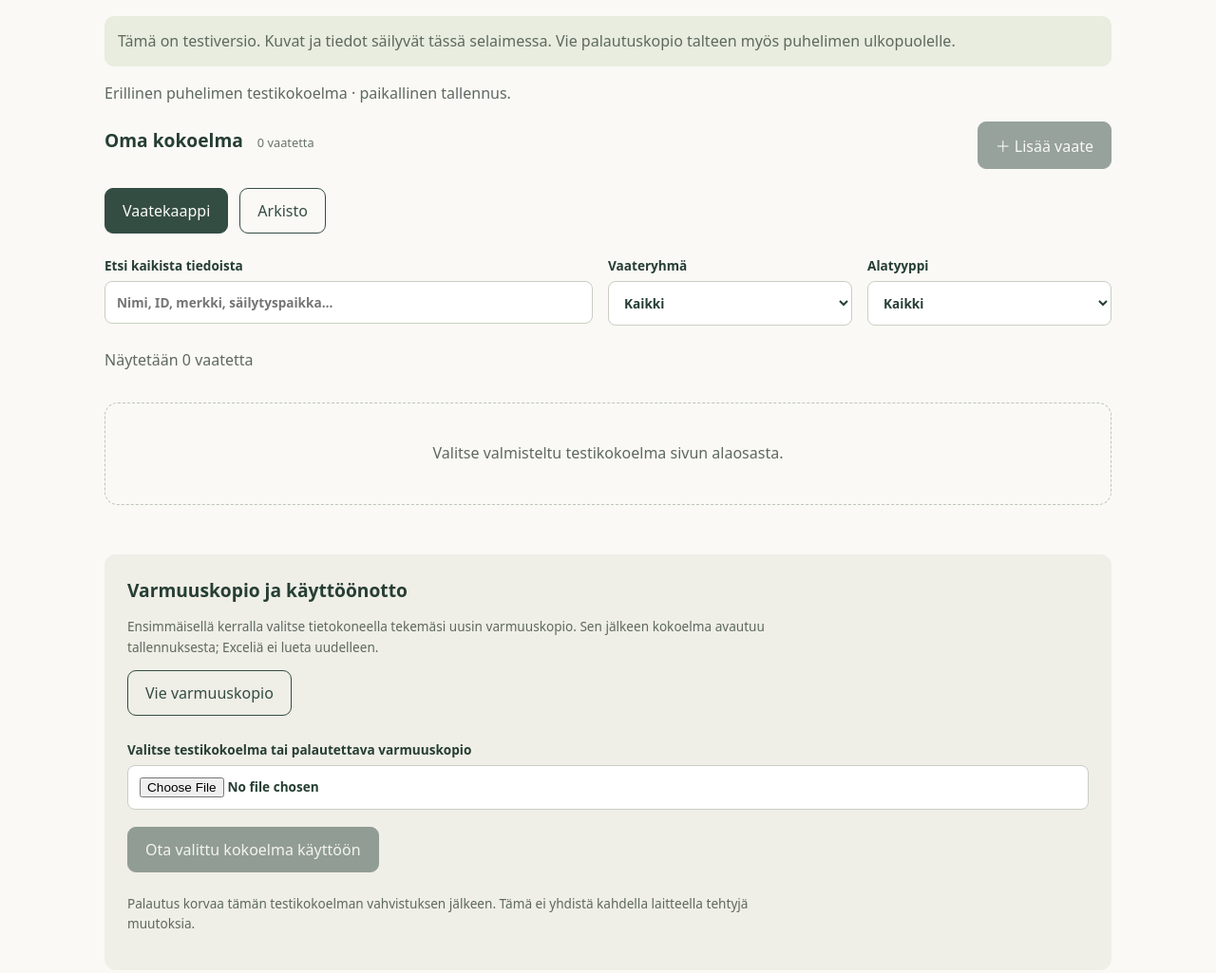
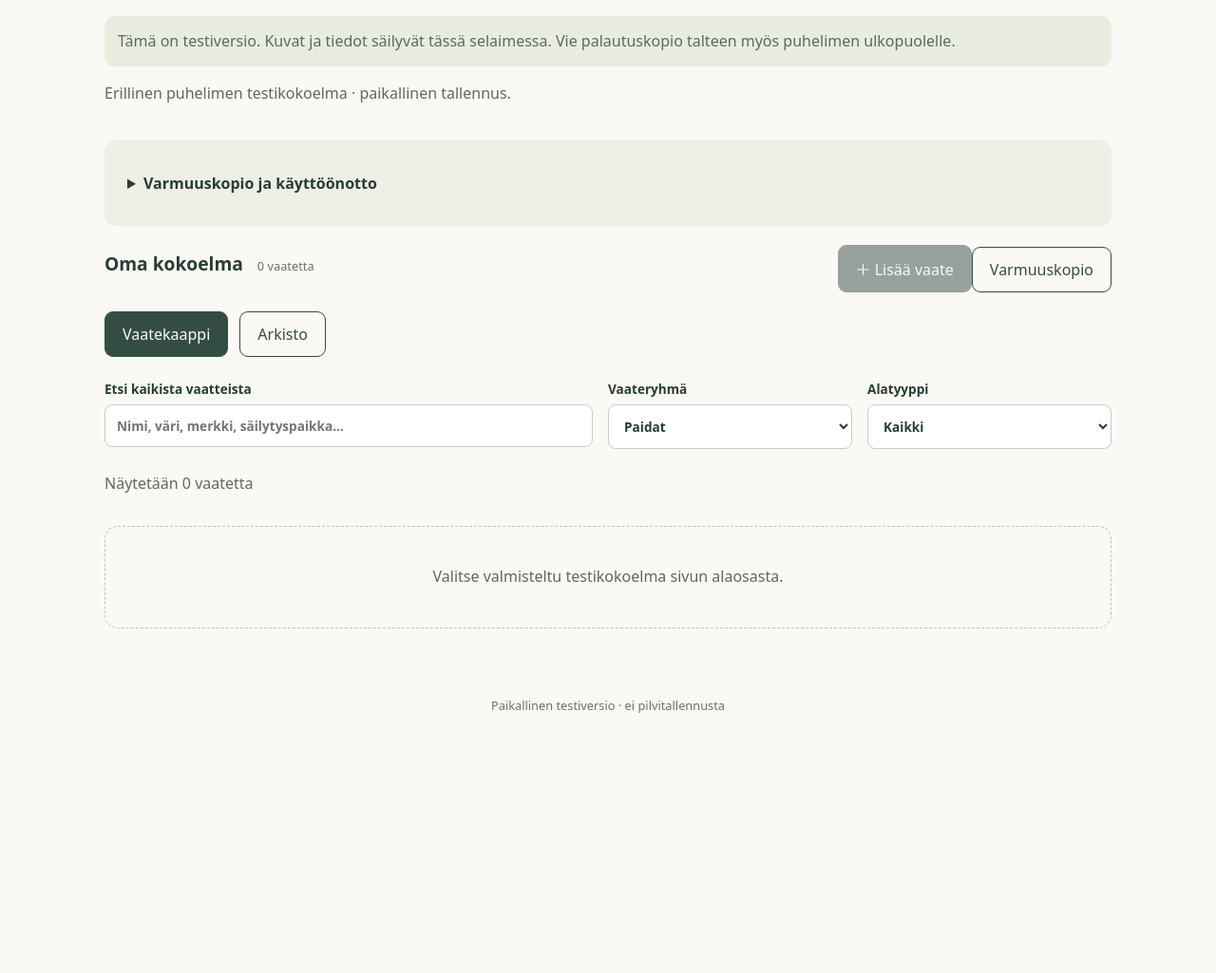
Before and after one commit to perhehari/oma_vaatekaappi_testi, a plain HTML site: page puhelintesti/index.html in a window 1280 px wide. Shown: the part 320-1345 px from the top of the page at 95% size. After the commit the page ends 1096 px from the top, so only its background shows below. Drawn offline with Linux system fonts and the light colour scheme.

Commit message:
Update index.html

```diff
--- a/puhelintesti/index.html
+++ b/puhelintesti/index.html
@@ -1,14 +1,18 @@
-<!doctype html><html lang="fi"><meta charset="utf-8"><meta name="viewport" content="width=device-width,initial-scale=1"><meta name="theme-color" content="#344d43"><title>Oma vaatekaappi – puhelimen testiversio</title><link rel="stylesheet" href="style.css"><link rel="stylesheet" href="phone.css">
+<!doctype html><html lang="fi"><meta charset="utf-8"><meta name="viewport" content="width=device-width,initial-scale=1"><meta name="theme-color" content="#344d43"><title>Oma vaatekaappi – puhelimen testiversio</title><link rel="stylesheet" href="style.css"><link rel="stylesheet" href="phone.css?v=2">
 <header><span>OMA TYYLI · OMASTA KAAPISTA</span><h1>Vaatekaappisi.</h1><p>Puhelimen muokkaus · erillinen paikallinen testikokoelma</p></header><main>
 <p class="notice">Tämä on testiversio. Kuvat ja tiedot säilyvät tässä selaimessa. Vie palautuskopio talteen myös puhelimen ulkopuolelle.</p>
 <p id="message" role="status" aria-live="polite">Avataan testikokoelmaa…</p>
-<section class="toolbar"><h2>Oma kokoelma <small id="total"></small></h2><button id="new" disabled>＋ Lisää vaate</button></section>
+<details id="backup-panel" class="backup"><summary>Varmuuskopio ja käyttöönotto</summary><p>Ensimmäisellä kerralla valitse tietokoneella tekemäsi uusin varmuuskopio. Sen jälkeen kokoelma avautuu tallennuksesta; Exceliä ei lueta uudelleen.</p><button id="export-phone" class="secondary" disabled>Vie varmuuskopio</button><label>Valitse testikokoelma tai palautettava varmuuskopio<input id="snapshot" type="file" accept=".json,application/json" disabled></label><p id="restore-summary"></p><label id="backup-ack-row" hidden><input id="backup-ack" type="checkbox"> Olen tallentanut nykyisen kokoelman varmuuskopion turvalliseen paikkaan.</label><button id="restore-phone" disabled>Ota valittu kokoelma käyttöön</button><p>Palautus korvaa tämän testikokoelman vahvistuksen jälkeen. Tämä ei yhdistä kahdella laitteella tehtyjä muutoksia.</p></details>
+<div class="browse-tools">
+<section class="toolbar"><h2>Oma kokoelma <small id="total"></small></h2><div class="browse-actions"><button id="new" disabled>＋ Lisää vaate</button><button id="backup-open" class="secondary">Varmuuskopio</button></div></section>
 <div class="tabs"><button id="active" class="secondary" aria-pressed="true">Vaatekaappi</button><button id="archive" class="secondary" aria-pressed="false">Arkisto</button></div>
-<section class="filters"><label>Etsi kaikista tiedoista<input id="query" type="search" placeholder="Nimi, ID, merkki, säilytyspaikka…"></label><label>Vaateryhmä<select id="group-filter"><option value="">Kaikki</option></select></label><label>Alatyyppi<select id="type-filter"><option value="">Kaikki</option></select></label></section>
+<nav id="group-shortcuts" aria-label="Vaateryhmän pikavalinta"></nav>
+<section class="filters"><label>Etsi kaikista vaatteista<input id="query" type="search" placeholder="Nimi, väri, merkki, säilytyspaikka…"></label><label>Vaateryhmä<select id="group-filter"><option value="Paidat">Paidat</option></select></label><label>Alatyyppi<select id="type-filter"><option value="">Kaikki</option></select></label></section>
+<p id="search-scope" hidden>Haku etsii kaikista tämän näkymän vaateryhmistä. Tyhjennä haku palataksesi valittuun ryhmään.</p></div>
 <p id="visible-count"></p><section id="cards" class="grid" aria-label="Vaatteet"></section>
-<section class="backup"><h2>Varmuuskopio ja käyttöönotto</h2><p>Ensimmäisellä kerralla valitse tietokoneella tekemäsi uusin varmuuskopio. Sen jälkeen kokoelma avautuu tallennuksesta; Exceliä ei lueta uudelleen.</p><button id="export-phone" class="secondary" disabled>Vie varmuuskopio</button><label>Valitse testikokoelma tai palautettava varmuuskopio<input id="snapshot" type="file" accept=".json,application/json" disabled></label><p id="restore-summary"></p><label id="backup-ack-row" hidden><input id="backup-ack" type="checkbox"> Olen tallentanut nykyisen kokoelman varmuuskopion turvalliseen paikkaan.</label><button id="restore-phone" disabled>Ota valittu kokoelma käyttöön</button><p>Palautus korvaa tämän testikokoelman vahvistuksen jälkeen. Tämä ei yhdistä kahdella laitteella tehtyjä muutoksia.</p></section>
+
 </main>
 <dialog id="phone-editor"><form id="phone-form"><div class="dialog-head"><h2 id="editor-title">Vaate</h2><button type="button" id="close-phone" class="secondary">Sulje</button></div><div class="photo"><img id="phone-image" alt="Vaatteen kuva" hidden></div><div class="photo-actions"><label class="file-button">Ota kuva<input id="take-photo" type="file" accept="image/*" capture="environment"></label><label class="file-button">Valitse kuva<input id="choose-photo" type="file" accept="image/*"></label></div>
 <label>Nimi<input id="edit-name" maxlength="100" placeholder="Nimen voi jättää uutena automaattiseksi"></label><label>Merkki<input id="edit-brand" maxlength="500"></label><div class="fields"><label>Vaateryhmä<select id="edit-group" required></select></label><label>Alatyyppi<input id="edit-type" list="type-options" maxlength="200" required><datalist id="type-options"></datalist></label><label>Väri<input id="edit-color" maxlength="200"></label><label>Kunto<input id="edit-condition" list="condition-options" maxlength="200"><datalist id="condition-options"><option>Erinomainen</option><option>Hyvä</option><option>Siisti</option><option>Tyydyttävä</option><option>Kulunut</option><option>Korjattava</option></datalist></label><label>Tila<input id="edit-state" list="state-options" maxlength="200"><datalist id="state-options"></datalist></label></div><label>Säilytyspaikka<input id="edit-storage" maxlength="500"></label><label>Huomiot<textarea id="edit-notes" rows="3" maxlength="1000"></textarea></label>
 <h3>Lisätiedot</h3><div id="detail-groups"></div><p id="edit-error" role="alert"></p><div class="actions"><button id="save-phone" type="submit">Tallenna muutokset</button><button id="archive-phone" class="secondary" type="button" hidden>Siirrä arkistoon</button><button id="unarchive-phone" class="secondary" type="button" hidden>Palauta vaatekaappiin</button></div></form></dialog>
-<dialog id="phone-confirm"><h2 id="confirm-title">Vahvista</h2><p id="confirm-message"></p><div class="actions"><button id="confirm-phone">Vahvista</button><button id="cancel-phone" class="secondary">Peruuta</button></div></dialog><footer>Paikallinen testiversio · ei pilvitallennusta</footer><script type="module" src="phone.js"></script></html>
+<dialog id="phone-confirm"><h2 id="confirm-title">Vahvista</h2><p id="confirm-message"></p><div class="actions"><button id="confirm-phone">Vahvista</button><button id="cancel-phone" class="secondary">Peruuta</button></div></dialog><footer>Paikallinen testiversio · ei pilvitallennusta</footer><script type="module" src="phone.js?v=2"></script></html>
```
